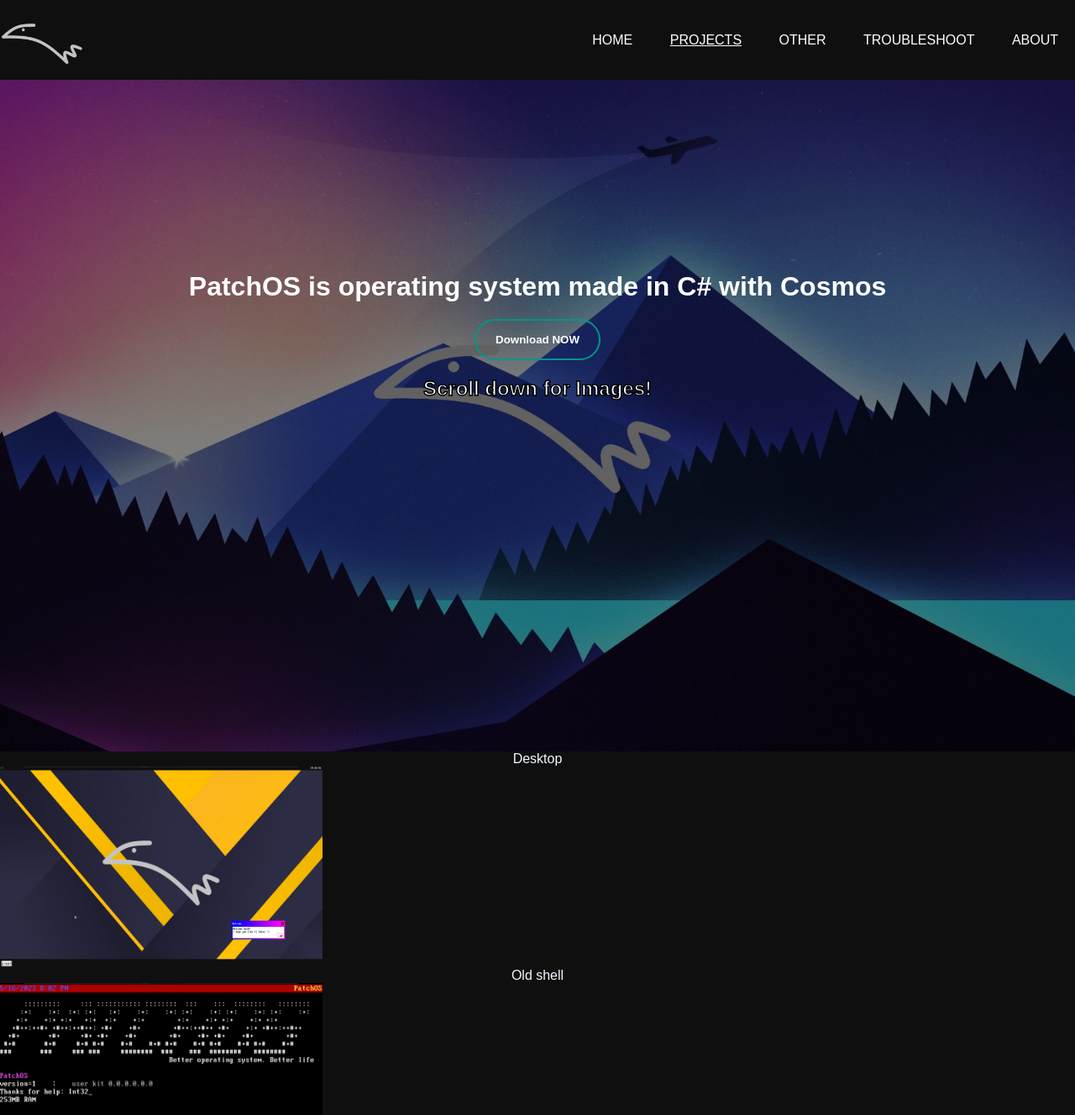
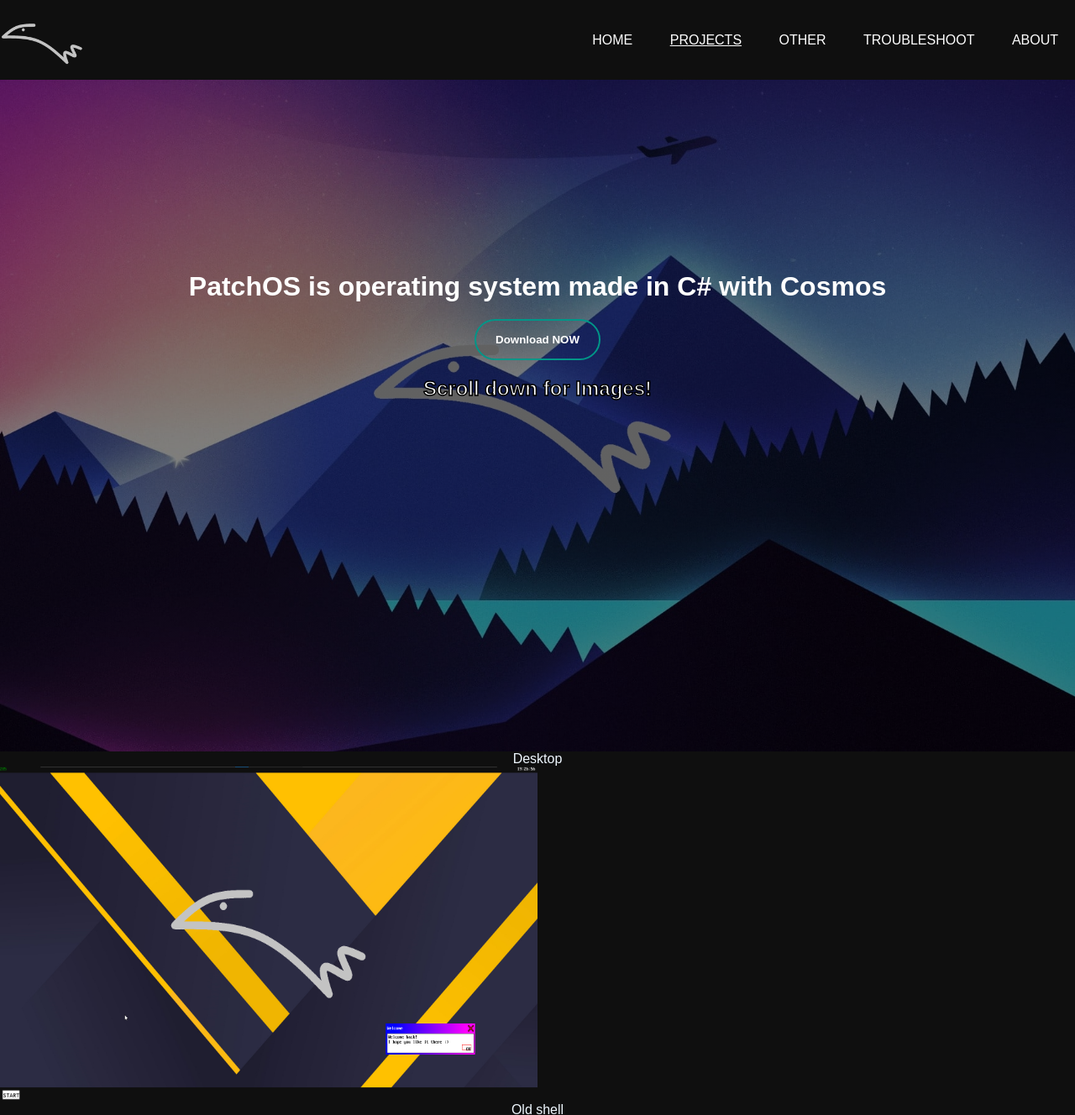
Before and after one commit to GeorgeFence/Patchware, a plain HTML site: page patchos.html in a window 1280 px wide. Shown: the top 1328 px of the page at 84% size. Drawn offline with Linux system fonts and the light colour scheme.

Commit message:
Update images res

```diff
--- a/patchos.css
+++ b/patchos.css
@@ -19,8 +19,8 @@
     background-position: top;
 }
 .show img{
-    width: 30%;
-    height: 30%;
+    width: 640;
+    height: 400;
     align-self: normal;
     object-position: left;
     cursor: pointer;
```
